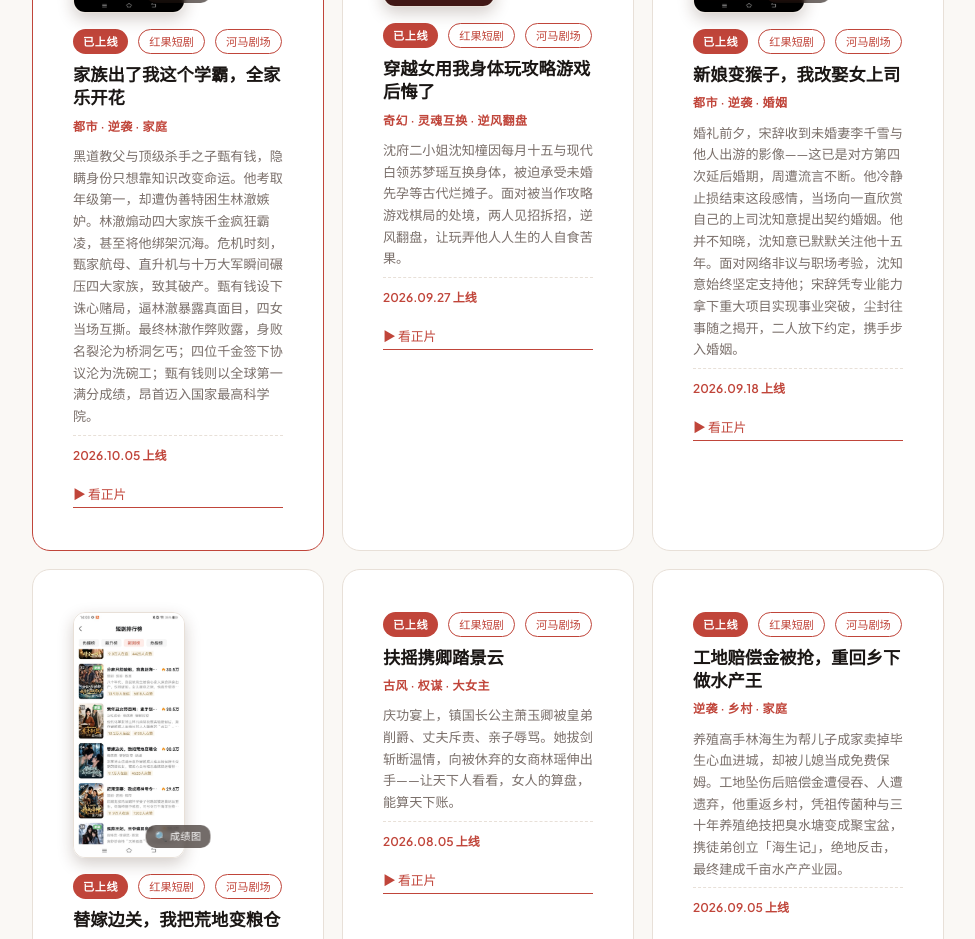
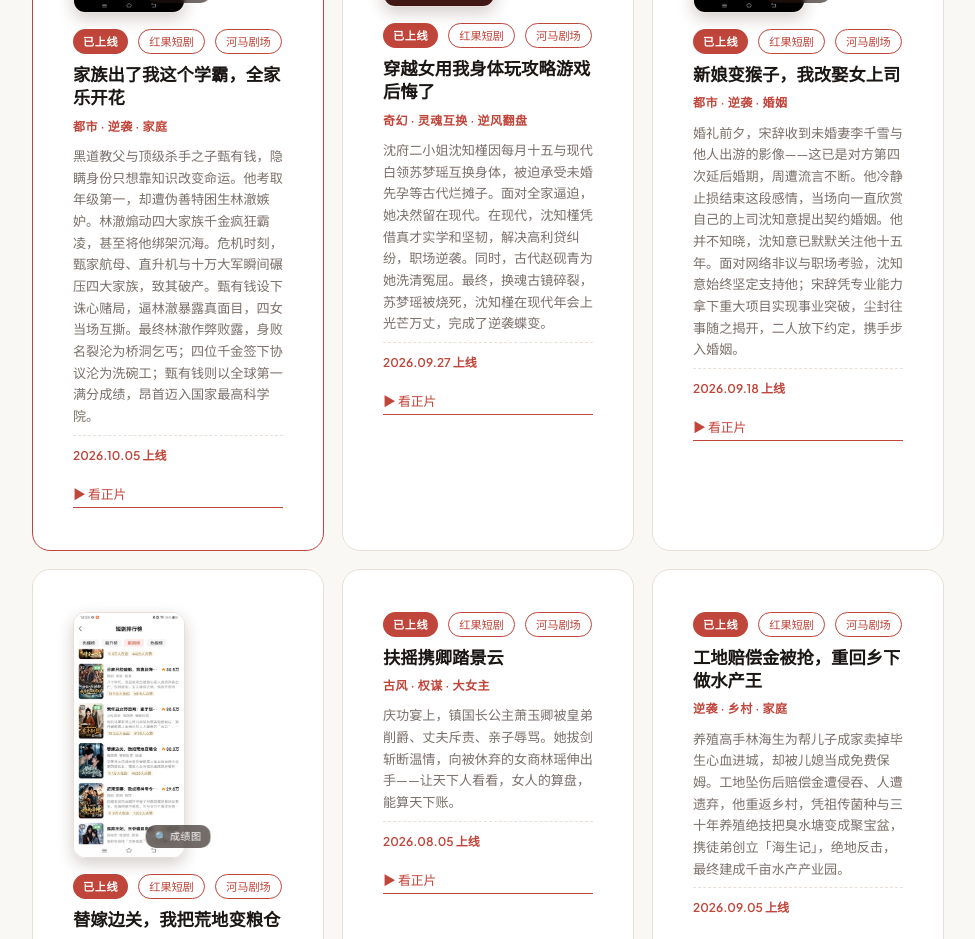
Before and after one commit to DreamHe-ai/hemenghan-portfolio, a React (Vite) app: page / in a window 1280 px wide. Shown: the part 3560-4499 px from the top of the page, without its empty margins (152-1127 px from the left). Built offline with nearby package versions, Linux system fonts and the light colour scheme; a web font is replaced by a local one.

Commit message:
Switch chuanyue link to douyin short url; update logline

```diff
--- a/src/content.ts
+++ b/src/content.ts
@@ -200,11 +200,11 @@ export const SITE = {
         title: '穿越女用我身体玩攻略游戏后悔了',
         shot: '/shots/chuanyue2.jpg',
         genre: '奇幻 · 灵魂互换 · 逆风翻盘',
-        logline: '沈府二小姐沈知橦因每月十五与现代白领苏梦瑶互换身体，被迫承受未婚先孕等古代烂摊子。面对被当作攻略游戏棋局的处境，两人见招拆招，逆风翻盘，让玩弄他人人生的人自食苦果。',
+        logline: '沈府二小姐沈知槿因每月十五与现代白领苏梦瑶互换身体，被迫承受未婚先孕等古代烂摊子。面对全家逼迫，她决然留在现代。在现代，沈知槿凭借真才实学和坚韧，解决高利贷纠纷，职场逆袭。同时，古代赵砚青为她洗清冤屈。最终，换魂古镜碎裂，苏梦瑶被烧死，沈知槿在现代年会上光芒万丈，完成了逆袭蝶变。',
         episodes: '50 集',
         paywall: '第 6–8 集',
         release: '2026.09.27',
-        link: 'https://novelquickapp.com/hongguo/ug/pages/video-detail-share?zlink=https%3A%2F%2Fapplink.novelquickapp.com%2FdVu4P%3FschemeParams%3D%257B%2522video_series_id%2522%253A%2522%2522%252C%2522vs_id_type%2522%253A%25221%2522%252C%2522source%2522%253A%25228%2522%252C%2522module_name%2522%253A%2522share%2522%252C%2522video_id%2522%253A%25227688293924862954558%2522%257D&gd_label=click_schema_lhft_share_novelread_android&share_type=1&landing_source=share&genre=205&use_open_launch_app_novel=1&share_channel=wechat&source_channel=wechat&entrance=video_detail_share_button',
+        link: 'https://v.douyin.com/t7rjj_QbU1w/',
       },
       {
         status: '已上线',
```
